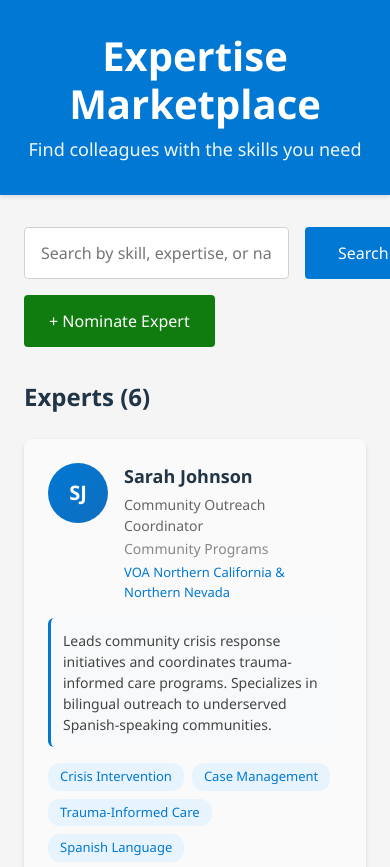
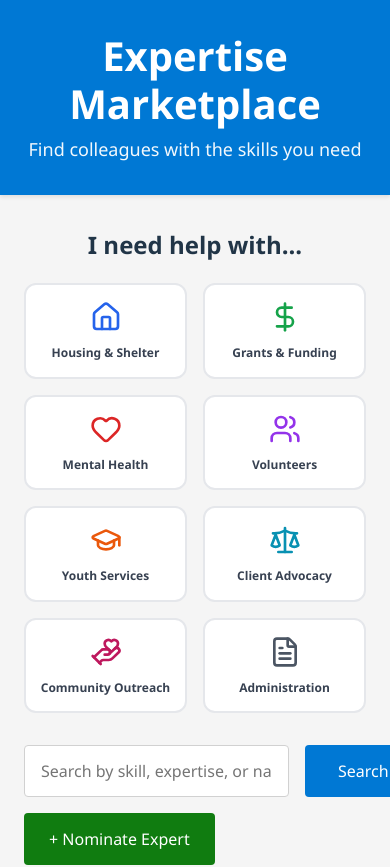
Before and after one commit to irbster01/little-i, a React (Vite) app: page / in a window 390 px wide. Shown: the top 867 px of the page. Built offline with nearby package versions, Linux system fonts and the light colour scheme; the HTML template or start-up script is replaced by a standard one.

Commit message:
Add Thumbtack-inspired category tiles with Lucide icons

```diff
--- a/package.json
+++ b/package.json
@@ -18,6 +18,7 @@
     "vite": "^7.2.4"
   },
   "dependencies": {
+    "lucide-react": "^0.563.0",
     "react": "^19.2.3",
     "react-dom": "^19.2.3"
   }
--- a/src/App.tsx
+++ b/src/App.tsx
@@ -4,23 +4,51 @@ import ExpertDirectory from './components/ExpertDirectory'
 import SearchBar from './components/SearchBar'
 import Header from './components/Header'
 import SubmitExpertModal from './components/SubmitExpertModal'
+import CategoryTiles from './components/CategoryTiles'
 
 function App() {
   const [searchQuery, setSearchQuery] = useState('')
   const [isModalOpen, setIsModalOpen] = useState(false)
+  const [categoryKeywords, setCategoryKeywords] = useState<string[]>([])
+  const [selectedCategory, setSelectedCategory] = useState<string | null>(null)
+
+  const handleCategorySelect = (keywords: string[]) => {
+    setCategoryKeywords(keywords)
+    setSearchQuery('')
+    setSelectedCategory(keywords.length > 0 ? keywords[0] : null)
+  }
+
+  const handleClearSearch = () => {
+    setSearchQuery('')
+    setCategoryKeywords([])
+    setSelectedCategory(null)
+  }
+
+  const handleSearch = (query: string) => {
+    setSearchQuery(query)
+    if (query) {
+      setCategoryKeywords([])
+      setSelectedCategory(null)
+    }
+  }
 
   return (
     <div className="app">
       <Header />
       <main className="main-content">
         <div className="container">
+          <CategoryTiles
+            onCategorySelect={handleCategorySelect}
+            selectedCategory={selectedCategory}
+          />
           <SearchBar
-            onSearch={setSearchQuery}
+            onSearch={handleSearch}
             onSubmitExpert={() => setIsModalOpen(true)}
           />
           <ExpertDirectory
             searchQuery={searchQuery}
-            onClearSearch={() => setSearchQuery('')}
+            categoryKeywords={categoryKeywords}
+            onClearSearch={handleClearSearch}
           />
         </div>
       </main>
--- /dev/null
+++ b/src/components/CategoryTiles.css
@@ -0,0 +1,105 @@
+.category-section {
+  margin-bottom: 2rem;
+}
+
+.category-heading {
+  font-size: 1.5rem;
+  font-weight: 600;
+  color: #213547;
+  margin-bottom: 1.25rem;
+  text-align: center;
+}
+
+.category-grid {
+  display: grid;
+  grid-template-columns: repeat(auto-fit, minmax(140px, 1fr));
+  gap: 1rem;
+  max-width: 800px;
+  margin: 0 auto;
+}
+
+.category-tile {
+  display: flex;
+  flex-direction: column;
+  align-items: center;
+  justify-content: center;
+  gap: 0.75rem;
+  padding: 1.25rem 1rem;
+  background: white;
+  border: 2px solid #e5e7eb;
+  border-radius: 12px;
+  cursor: pointer;
+  transition: all 0.2s ease;
+  position: relative;
+  overflow: hidden;
+}
+
+.category-tile::before {
+  content: '';
+  position: absolute;
+  top: 0;
+  left: 0;
+  right: 0;
+  height: 4px;
+  background: var(--tile-color);
+  transform: scaleX(0);
+  transition: transform 0.2s ease;
+}
+
+.category-tile:hover {
+  border-color: var(--tile-color);
+  transform: translateY(-4px);
+  box-shadow: 0 8px 20px rgba(0, 0, 0, 0.12);
+}
+
+.category-tile:hover::before {
+  transform: scaleX(1);
+}
+
+.category-tile.selected {
+  border-color: var(--tile-color);
+  background: linear-gradient(to bottom, rgba(var(--tile-color-rgb), 0.05), white);
+  box-shadow: 0 4px 12px rgba(0, 0, 0, 0.1);
+}
+
+.category-tile.selected::before {
+  transform: scaleX(1);
+}
+
+.category-icon {
+  color: var(--tile-color);
+  display: flex;
+  align-items: center;
+  justify-content: center;
+  transition: transform 0.2s ease;
+}
+
+.category-tile:hover .category-icon {
+  transform: scale(1.1);
+}
+
+.category-name {
+  font-size: 0.875rem;
+  font-weight: 600;
+  color: #374151;
+  text-align: center;
+  line-height: 1.3;
+}
+
+.category-tile:hover .category-name {
+  color: var(--tile-color);
+}
+
+@media (max-width: 600px) {
+  .category-grid {
+    grid-template-columns: repeat(2, 1fr);
+  }
+
+  .category-tile {
+    padding: 1rem 0.75rem;
+  }
+
+  .category-name {
+    font-size: 0.75rem;
+  }
+}
--- /dev/null
+++ b/src/components/CategoryTiles.tsx
@@ -0,0 +1,111 @@
+import {
+  Home,
+  DollarSign,
+  Heart,
+  Users,
+  GraduationCap,
+  Scale,
+  HandHeart,
+  FileText
+} from 'lucide-react'
+import './CategoryTiles.css'
+
+interface Category {
+  id: string
+  name: string
+  icon: React.ReactNode
+  keywords: string[]
+  color: string
+}
+
+const CATEGORIES: Category[] = [
+  {
+    id: 'housing',
+    name: 'Housing & Shelter',
+    icon: <Home size={32} />,
+    keywords: ['housing', 'shelter', 'hud', 'affordable', 'homeless'],
+    color: '#2563eb',
+  },
+  {
+    id: 'funding',
+    name: 'Grants & Funding',
+    icon: <DollarSign size={32} />,
+    keywords: ['grant', 'funding', 'federal', 'budget', 'development'],
+    color: '#16a34a',
+  },
+  {
+    id: 'mental-health',
+    name: 'Mental Health',
+    icon: <Heart size={32} />,
+    keywords: ['mental health', 'counseling', 'therapy', 'substance', 'crisis'],
+    color: '#dc2626',
+  },
+  {
+    id: 'volunteers',
+    name: 'Volunteers',
+    icon: <Users size={32} />,
+    keywords: ['volunteer', 'training', 'event', 'management'],
+    color: '#9333ea',
+  },
+  {
+    id: 'youth',
+    name: 'Youth Services',
+    icon: <GraduationCap size={32} />,
+    keywords: ['youth', 'mentoring', 'education', 'gang', 'teen'],
+    color: '#ea580c',
+  },
+  {
+    id: 'advocacy',
+    name: 'Client Advocacy',
+    icon: <Scale size={32} />,
+    keywords: ['advocacy', 'legal', 'conflict', 'resolution', 'client'],
+    color: '#0891b2',
+  },
+  {
+    id: 'outreach',
+    name: 'Community Outreach',
+    icon: <HandHeart size={32} />,
+    keywords: ['community', 'outreach', 'crisis', 'intervention', 'trauma'],
+    color: '#be185d',
+  },
+  {
+    id: 'admin',
+    name: 'Administration',
+    icon: <FileText size={32} />,
+    keywords: ['excel', 'database', 'planning', 'management', 'social media'],
+    color: '#4b5563',
+  },
+]
+
+interface CategoryTilesProps {
+  onCategorySelect: (keywords: string[]) => void
+  selectedCategory: string | null
+}
+
+export default function CategoryTiles({ onCategorySelect, selectedCategory }: CategoryTilesProps) {
+  const handleClick = (category: Category) => {
+    onCategorySelect(category.keywords)
+  }
+
+  return (
+    <div className="category-section">
+      <h2 className="category-heading">I need help with...</h2>
+      <div className="category-grid">
+        {CATEGORIES.map((category) => (
+          <button
+            key={category.id}
+            className={`category-tile ${selectedCategory === category.id ? 'selected' : ''}`}
+            onClick={() => handleClick(category)}
+            style={{ '--tile-color': category.color } as React.CSSProperties}
+          >
+            <div className="category-icon">{category.icon}</div>
+            <span className="category-name">{category.name}</span>
+          </button>
+        ))}
+      </div>
+    </div>
+  )
+}
+
+export { CATEGORIES }
+export type { Category }
--- a/src/components/ExpertCard.css
+++ b/src/components/ExpertCard.css
@@ -4,6 +4,55 @@
   padding: 1.5rem;
   box-shadow: 0 4px 6px rgba(0, 0, 0, 0.07), 0 1px 3px rgba(0, 0, 0, 0.06);
   transition: transform 0.2s, box-shadow 0.2s;
+  position: relative;
+}
+
+.expert-card.match-best {
+  border: 2px solid #16a34a;
+  background: linear-gradient(to bottom, rgba(22, 163, 74, 0.03), #fafafa);
+}
+
+.expert-card.match-recommended {
+  border: 2px solid #2563eb;
+  background: linear-gradient(to bottom, rgba(37, 99, 235, 0.03), #fafafa);
+}
+
+.match-badge {
+  position: absolute;
+  top: -10px;
+  right: 16px;
+  display: flex;
+  align-items: center;
+  gap: 4px;
+  padding: 4px 10px;
+  border-radius: 12px;
+  font-size: 0.75rem;
+  font-weight: 600;
+  animation: badgePop 0.3s ease-out;
+}
+
+.match-badge.best {
+  background: linear-gradient(135deg, #16a34a, #15803d);
+  color: white;
+}
+
+.match-badge.recommended {
+  background: linear-gradient(135deg, #2563eb, #1d4ed8);
+  color: white;
+}
+
+@keyframes badgePop {
+  0% {
+    transform: scale(0.8);
+    opacity: 0;
+  }
+  50% {
+    transform: scale(1.1);
+  }
+  100% {
+    transform: scale(1);
+    opacity: 1;
+  }
 }
 
 .expert-card:hover {
--- a/src/components/ExpertCard.tsx
+++ b/src/components/ExpertCard.tsx
@@ -1,13 +1,30 @@
 import type { Expert } from './ExpertDirectory'
+import { Award, Star } from 'lucide-react'
 import './ExpertCard.css'
 
 interface ExpertCardProps {
   expert: Expert
+  matchType?: 'best' | 'recommended' | null
 }
 
-export default function ExpertCard({ expert }: ExpertCardProps) {
+export default function ExpertCard({ expert, matchType }: ExpertCardProps) {
   return (
-    <div className="expert-card">
+    <div className={`expert-card ${matchType ? `match-${matchType}` : ''}`}>
+      {matchType && (
+        <div className={`match-badge ${matchType}`}>
+          {matchType === 'best' ? (
+            <>
+              <Award size={14} />
+              <span>Best Match</span>
+            </>
+          ) : (
+            <>
+              <Star size={14} />
+              <span>Recommended</span>
+            </>
+          )}
+        </div>
+      )}
       <div className="expert-header">
         <div className="expert-avatar">
           {expert.name.split(' ').map((n) => n[0]).join('')}
--- a/src/components/ExpertDirectory.css
+++ b/src/components/ExpertDirectory.css
@@ -3,6 +3,9 @@
 }
 
 .results-header {
+  display: flex;
+  align-items: center;
+  justify-content: space-between;
   margin-bottom: 1.5rem;
 }
 
@@ -10,6 +13,21 @@
   font-size: 1.5rem;
   font-weight: 600;
   color: #213547;
+  margin: 0;
+}
+
+.clear-filter-link {
+  background: none;
+  border: none;
+  color: #0078d4;
+  font-size: 0.875rem;
+  cursor: pointer;
+  text-decoration: underline;
+  padding: 0;
+}
+
+.clear-filter-link:hover {
+  color: #106ebe;
 }
 
 .expert-grid {
--- a/src/components/ExpertDirectory.tsx
+++ b/src/components/ExpertDirectory.tsx
@@ -15,7 +15,13 @@ export interface Expert {
 
 interface ExpertDirectoryProps {
   searchQuery: string
+  categoryKeywords: string[]
   onClearSearch: () => void
+}
+
+export interface ExpertWithMatch extends Expert {
+  matchScore: number
+  matchType: 'best' | 'recommended' | null
 }
 
 // Mock data - will be replaced with Cosmos DB queries
@@ -82,40 +88,92 @@ const mockExperts: Expert[] = [
   },
 ]
 
-export default function ExpertDirectory({ searchQuery, onClearSearch }: ExpertDirectoryProps) {
+export default function ExpertDirectory({ searchQuery, categoryKeywords, onClearSearch }: ExpertDirectoryProps) {
   const [experts] = useState<Expert[]>(mockExperts)
-  const [filteredExperts, setFilteredExperts] = useState<Expert[]>(mockExperts)
+  const [filteredExperts, setFilteredExperts] = useState<ExpertWithMatch[]>([])
 
   useEffect(() => {
-    if (!searchQuery.trim()) {
-      setFilteredExperts(experts)
+    // Calculate match score based on category keywords
+    const calculateMatchScore = (expert: Expert, keywords: string[]): number => {
+      if (keywords.length === 0) return 0
+
+      let score = 0
+      const expertText = [
+        expert.name,
+        expert.title,
+        expert.department,
+        expert.bio,
+        ...expert.skills
+      ].join(' ').toLowerCase()
+
+      for (const keyword of keywords) {
+        if (expertText.includes(keyword.toLowerCase())) {
+          score += 1
+        }
+      }
+      return score
+    }
+
+    // If category is selected, filter and sort by match score
+    if (categoryKeywords.length > 0) {
+      const scoredExperts: ExpertWithMatch[] = experts
+        .map((expert) => {
+          const score = calculateMatchScore(expert, categoryKeywords)
+          return {
+            ...expert,
+            matchScore: score,
+            matchType: score >= 2 ? 'best' as const : score >= 1 ? 'recommended' as const : null
+          }
+        })
+        .filter((expert) => expert.matchScore > 0)
+        .sort((a, b) => b.matchScore - a.matchScore)
+
+      setFilteredExperts(scoredExperts)
       return
     }
 
+    // If search query, filter by text match
+    if (searchQuery.trim()) {
       const query = searchQuery.toLowerCase()
-    const filtered = experts.filter(
+      const filtered = experts
+        .filter(
           (expert) =>
             expert.name.toLowerCase().includes(query) ||
             expert.title.toLowerCase().includes(query) ||
             expert.department.toLowerCase().includes(query) ||
             expert.skills.some((skill) => skill.toLowerCase().includes(query))
         )
+        .map((expert) => ({ ...expert, matchScore: 0, matchType: null }))
       setFilteredExperts(filtered)
-  }, [searchQuery, experts])
+      return
+    }
+
+    // Default: show all experts
+    setFilteredExperts(experts.map((expert) => ({ ...expert, matchScore: 0, matchType: null })))
+  }, [searchQuery, categoryKeywords, experts])
+
+  const isFiltering = searchQuery.trim() || categoryKeywords.length > 0
 
   return (
     <div className="expert-directory">
       <div className="results-header">
-        <h2>Experts ({filteredExperts.length})</h2>
+        <h2>
+          {categoryKeywords.length > 0 ? 'Matching Experts' : 'Experts'} ({filteredExperts.length})
+        </h2>
+        {isFiltering && (
+          <button onClick={onClearSearch} className="clear-filter-link">
+            Clear filters
+          </button>
+        )}
       </div>
       <div className="expert-grid">
         {filteredExperts.length > 0 ? (
           filteredExperts.map((expert) => (
-            <ExpertCard key={expert.id} expert={expert} />
+            <ExpertCard key={expert.id} expert={expert} matchType={expert.matchType} />
           ))
         ) : (
           <div className="no-results">
-            <p>No experts found matching "{searchQuery}"</p>
+            <p>No experts found matching your criteria</p>
             <button onClick={onClearSearch} className="clear-search-button">
               View All Experts
             </button>
```
Also changed, not shown: 1 other file (tests, documents, lock files or other folders). Lines whose indentation alone changed are shown as unchanged.
